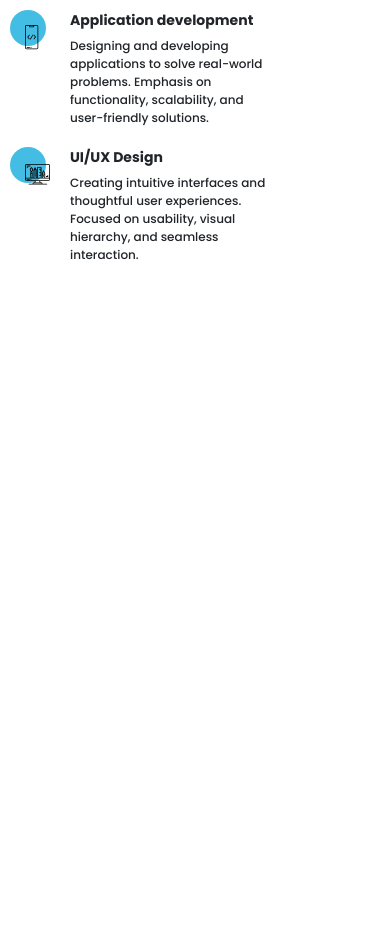
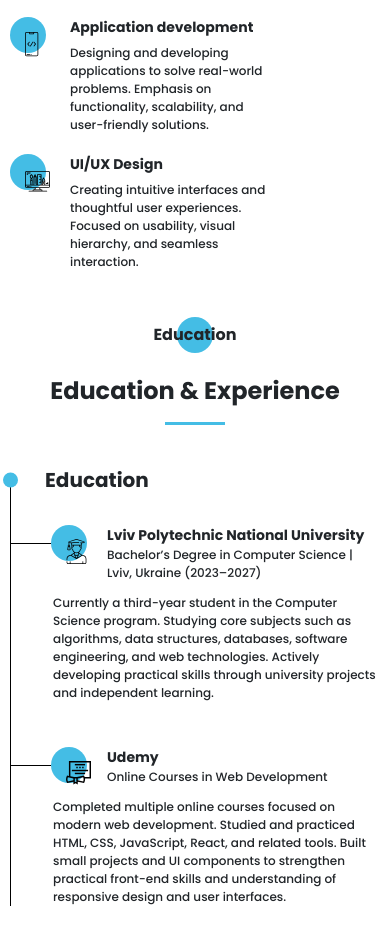
Before and after one commit to OkayMarta/my-portfolio, a website built with Vite: page index.html in a window 390 px wide. Shown: the part 1863-2814 px from the top of the page. Before the commit the page ends 2127 px from the top, so only its background shows below. Built offline with nearby package versions, Linux system fonts and the light colour scheme.

Commit message:
added responsive design for section resume

```diff
--- a/index.html
+++ b/index.html
@@ -251,6 +251,82 @@
 			</div>
 		</section>
 
+		<section class="resume">
+			<div class="container">
+				<h2 class="title title_fz16 title__section-title">Education</h2>
+				<div class="title title_fz36 title__section-subtitle">
+					Education & Experience
+				</div>
+				<div class="divider"></div>
+
+				<div class="resume__wrapper">
+					<div class="resume__column">
+						<h3 class="title title_fz20 resume__column-title">
+							Education
+						</h3>
+						<ul>
+							<li>
+								<div class="resume__item">
+									<div class="resume__item-icon">
+										<img
+											src="/src/icons/experience/university.svg"
+											alt="university"
+										/>
+									</div>
+									<div class="resume__item-head">
+										<h4 class="title title_fz14">
+											Lviv Polytechnic National University
+										</h4>
+										<div class="resume__item-location">
+											Bachelor’s Degree in Computer
+											Science | Lviv, Ukraine (2023–2027)
+										</div>
+									</div>
+									<p class="resume__item-body">
+										Currently a third-year student in the
+										Computer Science program. Studying core
+										subjects such as algorithms, data
+										structures, databases, software
+										engineering, and web technologies.
+										Actively developing practical skills
+										through university projects and
+										independent learning.
+									</p>
+								</div>
+							</li>
+							<li>
+								<div class="resume__item">
+									<div class="resume__item-icon">
+										<img
+											src="/src/icons/experience/courses.svg"
+											alt="courses"
+										/>
+									</div>
+									<div class="resume__item-head">
+										<h4 class="title title_fz14">Udemy</h4>
+										<div class="resume__item-location">
+											Online Courses in Web Development
+										</div>
+									</div>
+									<p class="resume__item-body">
+										Completed multiple online courses
+										focused on modern web development.
+										Studied and practiced HTML, CSS,
+										JavaScript, React, and related tools.
+										Built small projects and UI components
+										to strengthen practical front-end skills
+										and understanding of responsive design
+										and user interfaces.
+									</p>
+								</div>
+							</li>
+						</ul>
+					</div>
+					<!-- Тут може бути друга колонка "Experience" пізніше -->
+				</div>
+			</div>
+		</section>
+
 		<script type="module" src="/src/js/script.js"></script>
 	</body>
 </html>
--- /dev/null
+++ b/src/sass/base/_global.scss
@@ -0,0 +1,16 @@
+@use "variables" as *;
+
+// Глобальні стилі
+body {
+	font-family: "Poppins", sans-serif;
+}
+.container {
+	width: 1140px;
+	margin: 0 auto;
+}
+.divider {
+	width: 60px;
+	height: 3px;
+	background-color: $main-color;
+	margin: 25px auto 0 auto;
+}
--- a/src/sass/blocks/_about.scss
+++ b/src/sass/blocks/_about.scss
@@ -34,6 +34,7 @@
 		position: relative;
 		padding-left: 12px;
 		padding-top: 1px;
+		margin-bottom: 0;
 		@include before_circle;
 	}
 
--- a/src/sass/blocks/_media.scss
+++ b/src/sass/blocks/_media.scss
@@ -53,6 +53,12 @@
 			}
 		}
 	}
+
+	.resume {
+		&__wrapper {
+			padding: 60px 10px 0 10px;
+		}
+	}
 }
 
 @media (max-width: 768px) {
@@ -95,6 +101,15 @@
 
 		&_fz36 {
 			font-size: 24px;
+			line-height: 36px;
+		}
+
+		&__section-title {
+			margin-bottom: 0;
+		}
+
+		&__section-subtitle {
+			margin-top: 26px;
 		}
 	}
 
@@ -111,6 +126,10 @@
 		&__link {
 			font-size: 23px;
 		}
+	}
+
+	.divider {
+		margin: 13px auto 0 auto;
 	}
 
 	.promo {
@@ -133,5 +152,33 @@
 		&__skills {
 			grid-template-columns: 1fr;
 		}
+
+		&__subtitle {
+			margin-top: 25px;
+			margin-bottom: 14px;
+		}
+	}
+
+	.resume {
+		padding-top: 52px;
+
+		&__wrapper {
+			padding: 40px 0 0 0;
+			column-gap: 40px;
+		}
+
+		&__column {
+			ul {
+				padding: 45px 0 0 0;
+			}
+		}
+
+		&__item {
+			&-head {
+				height: auto;
+				min-height: auto;
+				margin-bottom: 10px;
+			}
+		}
 	}
 }
--- a/src/sass/blocks/_resume.scss
+++ b/src/sass/blocks/_resume.scss
@@ -85,7 +85,6 @@
 			height: 36px;
 			display: flex;
 			flex-direction: column;
-			justify-content: center;
 
 			h4 {
 				margin-bottom: 0;
--- a/src/sass/style.scss
+++ b/src/sass/style.scss
@@ -1,5 +1,3 @@
-@use "base/variables" as *;
-
 // Конфігурація (змінні, міксини)
 @use "base/variables";
 @use "base/mixins";
@@ -8,6 +6,7 @@
 @use "libs/bootstrap-reboot.min";
 
 // Блоки
+@use "base/global";
 @use "blocks/promo";
 @use "blocks/title";
 @use "blocks/button";
@@ -20,18 +19,3 @@
 @use "blocks/hobbies";
 @use "blocks/contacts";
 @use "blocks/media";
-
-// Глобальні стилі
-body {
-	font-family: "Poppins", sans-serif;
-}
-.container {
-	width: 1140px;
-	margin: 0 auto;
-}
-.divider {
-	width: 60px;
-	height: 3px;
-	background-color: $main-color;
-	margin: 25px auto 0 auto;
-}
```
